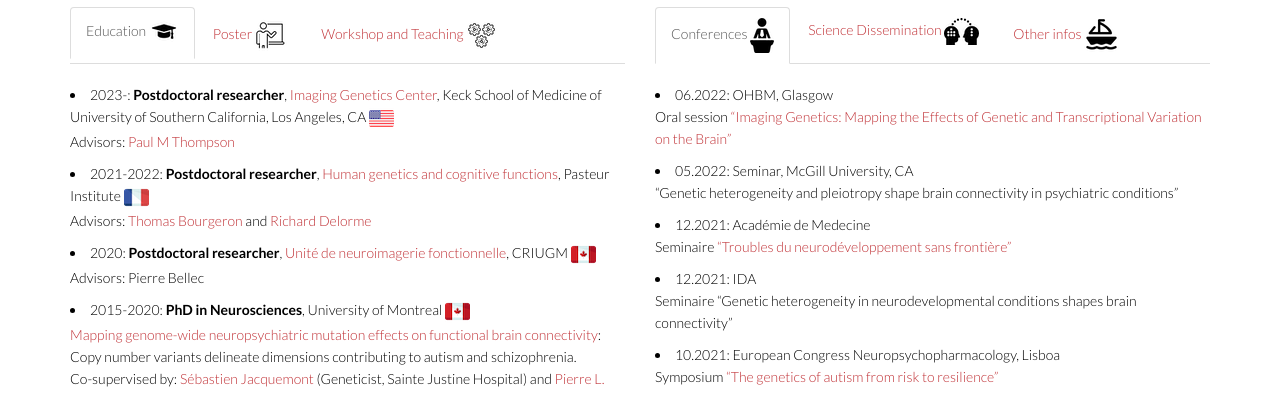
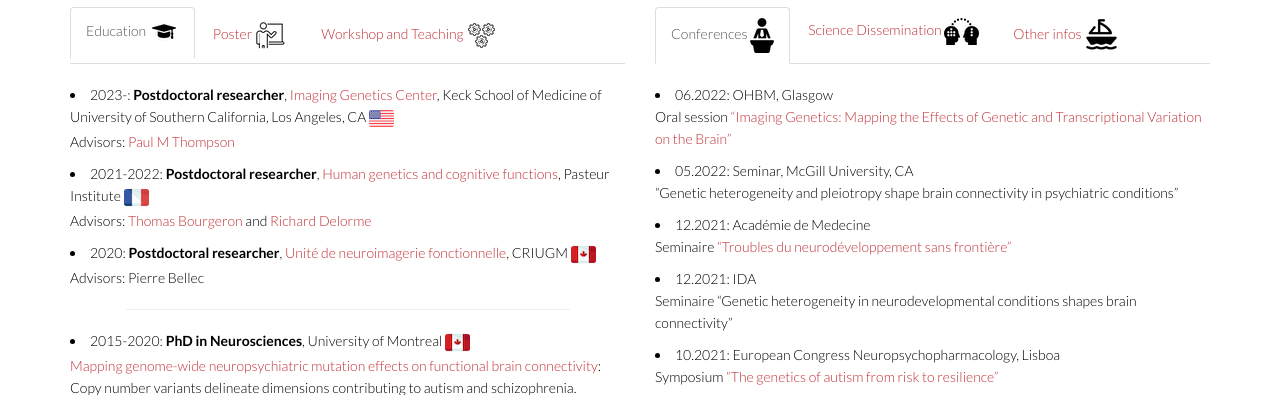
Before and after one commit to claramoreau9/claramoreau9.github.io, a plain HTML site: page index.html in a window 1280 px wide. Shown: the part 398-793 px from the top of the page. Drawn offline with Linux system fonts and the light colour scheme; a script that the page names is missing; files whose address does not match are found by name.

Commit message:
Update index.html

```diff
--- a/index.html
+++ b/index.html
@@ -78,7 +78,8 @@
                                 <p> Advisors: <a href="https://research.pasteur.fr/en/team/human-genetics-and-cognitive-functions/">Thomas Bourgeron</a> and <a href="https://www.institutmontaigne.org/experts/richard-delorme"> Richard Delorme</a> <br>
 				<li>2020: <b>Postdoctoral researcher</b>, <a href="https://simexp.github.io/lab-website/team.html">Unité de neuroimagerie fonctionnelle</a>, CRIUGM <img src="images/ca.png"></li>
                                 <p> Advisors: Pierre Bellec<br>
-                                <li>2015-2020: <b>PhD in Neurosciences</b>,  University of Montreal <img src="images/ca.png"></li>
+                                <HR size=1 align=center width="80%">
+				<li>2015-2020: <b>PhD in Neurosciences</b>,  University of Montreal <img src="images/ca.png"></li>
                                 <p><a href="https://papyrus.bib.umontreal.ca/xmlui/handle/1866/24592">Mapping genome-wide neuropsychiatric mutation effects on functional brain connectivity</a>: Copy number variants delineate dimensions contributing to autism and schizophrenia.<br>
                                 Co-supervised by: <a href="https://recherche.chusj.org/fr/Axes-de-recherche/Bio?id=97a89db2-d642-4ad8-a857-058b0a6d088d">Sébastien Jacquemont</a> (Geneticist, Sainte Justine Hospital) and <a href="https://simexp.github.io/lab-website/">Pierre L. Bellec</a> (Computer Science Department, SIMEXP lab, CR-IUGM, University of Montreal)</p>
                                 <li>2019: <i>PhD Internship</i> (2 months) <a href="https://igc.ini.usc.edu/">Imaging Genetic Center</a> <img src="images/usa.png"></li>
```
